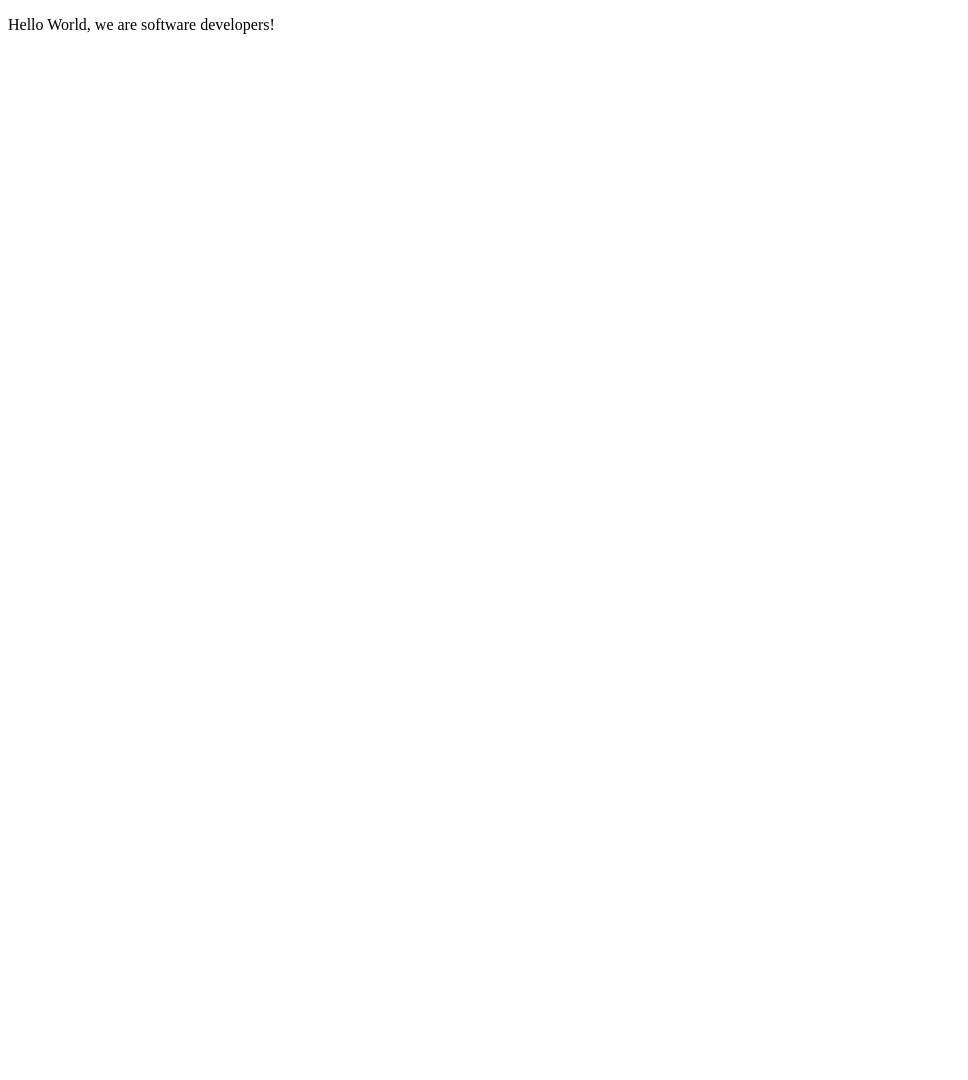
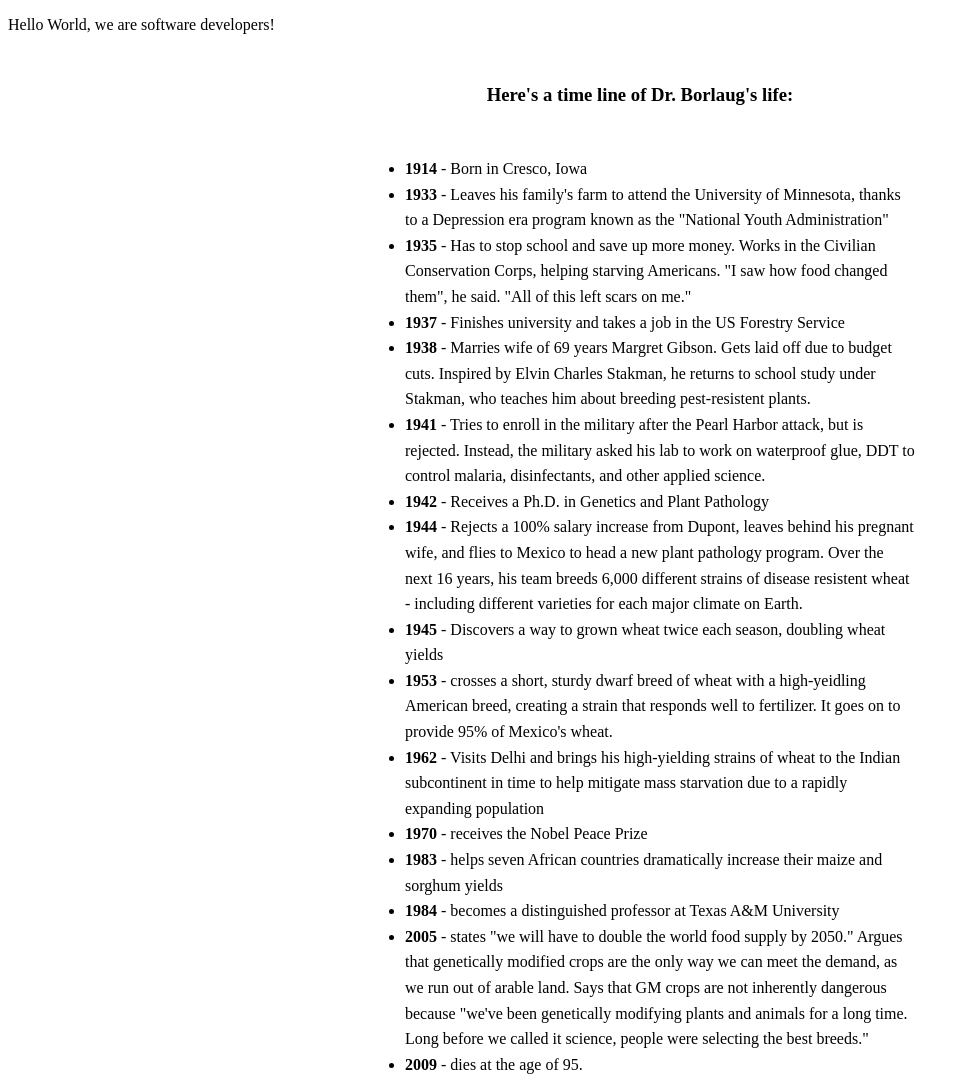
Before and after one commit to Paul-js-hub/paul-sodiq, a plain HTML site: page index.html in a window 1280 px wide. Shown: the whole page, without its empty margins (0-968 px from the left). Before the commit the page ends 800 px from the top, so only its background shows below. Drawn offline with Linux system fonts and the light colour scheme.

Commit message:
added the lower half

```diff
--- a/css/style.css
+++ b/css/style.css
@@ -0,0 +1,11 @@
+.head-container {
+    text-align: center;
+    margin: 50px 0;
+}
+
+.list-container {
+    max-width: 550px;
+    text-align: left;
+    margin: 0 auto 50px auto;
+    line-height: 1.6;
+}
--- a/index.html
+++ b/index.html
@@ -22,6 +22,27 @@
 
     -->
     <p>Hello World, we are software developers!</p>
+    <div class="body-container">
+      <div class="head-container"><h3>Here's a time line of Dr. Borlaug's life:</h3></div>
+    <div class="list-container"><ul>
+      <li><b>1914</b> - Born in Cresco, Iowa</li>
+      <li><b>1933</b> - Leaves his family's farm to attend the University of Minnesota, thanks to a Depression era program known as the "National Youth Administration"</li>
+      <li><b>1935</b> - Has to stop school and save up more money. Works in the Civilian Conservation Corps, helping starving Americans. "I saw how food changed them", he said. "All of this left scars on me."</li>
+      <li><b>1937</b> - Finishes university and takes a job in the US Forestry Service</li>
+      <li><b>1938</b> - Marries wife of 69 years Margret Gibson. Gets laid off due to budget cuts. Inspired by Elvin Charles Stakman, he returns to school study under Stakman, who teaches him about breeding pest-resistent plants.</li>
+      <li><b>1941</b> - Tries to enroll in the military after the Pearl Harbor attack, but is rejected. Instead, the military asked his lab to work on waterproof glue, DDT to control malaria, disinfectants, and other applied science.</li>
+      <li><b>1942</b> - Receives a Ph.D. in Genetics and Plant Pathology</li>
+      <li><b>1944</b> - Rejects a 100% salary increase from Dupont, leaves behind his pregnant wife, and flies to Mexico to head a new plant pathology program. Over the next 16 years, his team breeds 6,000 different strains of disease resistent wheat - including different varieties for each major climate on Earth.</li>
+      <li><b>1945</b> - Discovers a way to grown wheat twice each season, doubling wheat yields</li>
+      <li><b>1953</b> - crosses a short, sturdy dwarf breed of wheat with a high-yeidling American breed, creating a strain that responds well to fertilizer. It goes on to provide 95% of Mexico's wheat.</li>
+      <li><b>1962</b> - Visits Delhi and brings his high-yielding strains of wheat to the Indian subcontinent in time to help mitigate mass starvation due to a rapidly expanding population</li>
+      <li><b>1970</b> - receives the Nobel Peace Prize</li>
+      <li><b>1983</b> - helps seven African countries dramatically increase their maize and sorghum yields</li>
+      <li><b>1984</b> - becomes a distinguished professor at Texas A&M University</li>
+      <li><b>2005</b> - states "we will have to double the world food supply by 2050." Argues that genetically modified crops are the only way we can meet the demand, as we run out of arable land. Says that GM crops are not inherently dangerous because "we've been genetically modifying plants and animals for a long time. Long before we called it science, people were selecting the best breeds."</li>
+      <li><b>2009</b> - dies at the age of 95.</li>
+    </ul></div>
+    </div>
     <script  src="js/index.js"></script>
   </body>
 </html>
```
